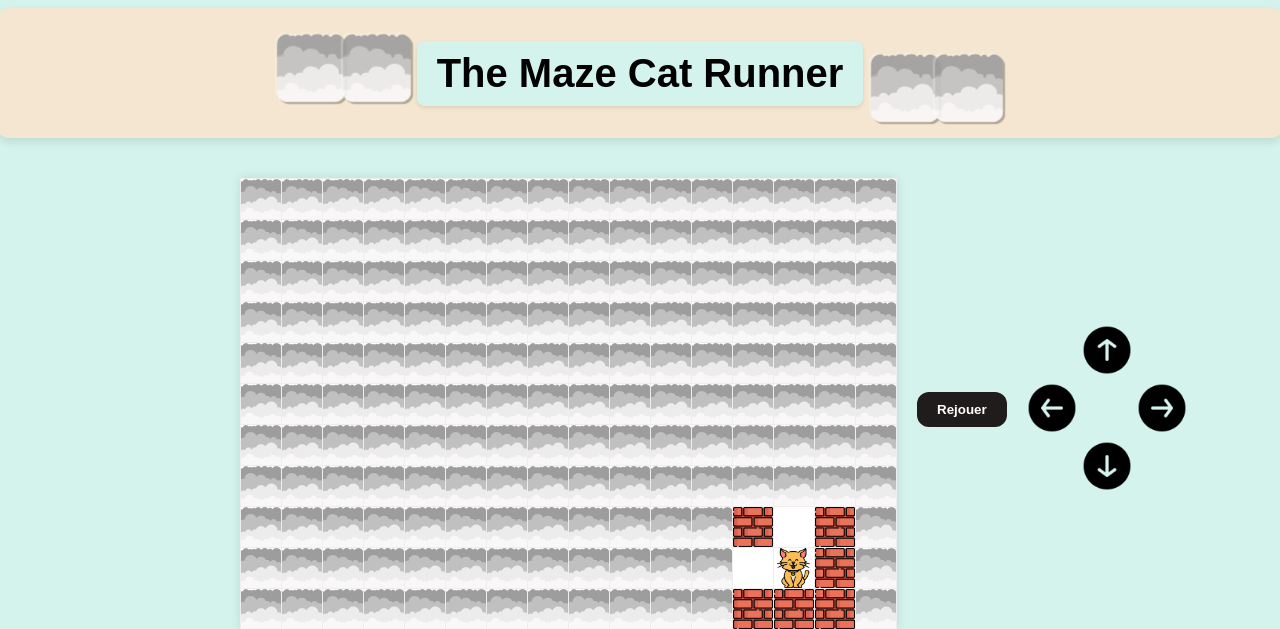
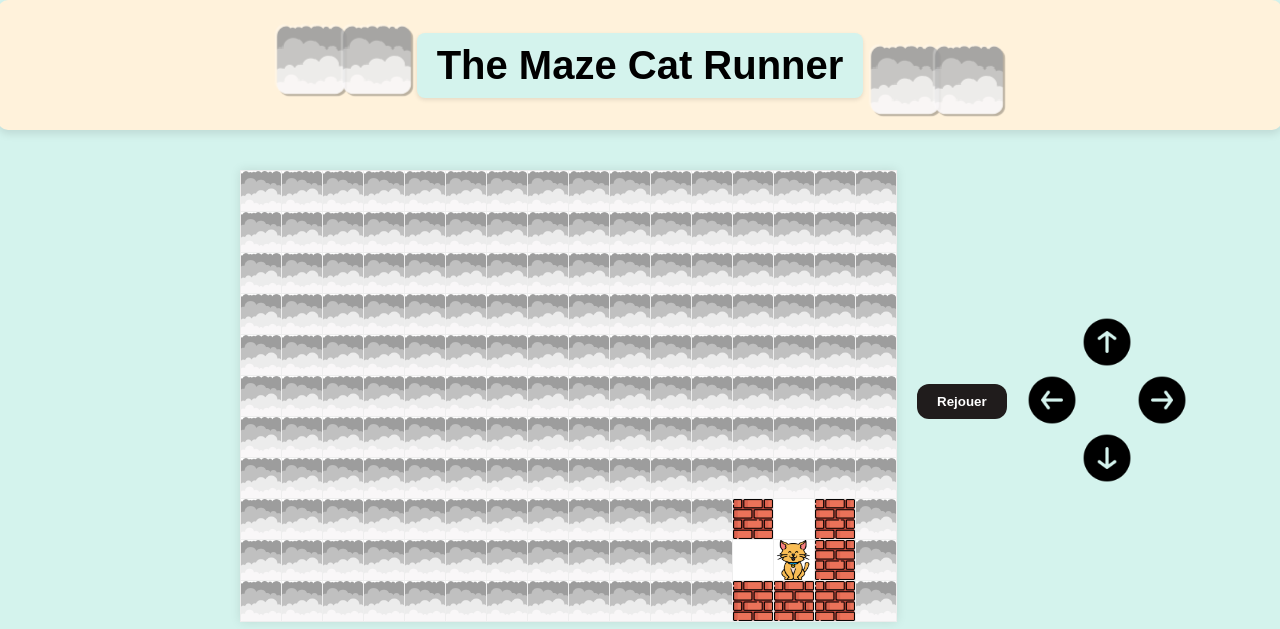
Before and after one commit to youcefaddou/The-Maze-CatRunner-PHP-Game, a PHP site: page / in a window 1280 px wide. Shown: the top 629 px of the page. Run offline with PHP 8.4, Linux system fonts and the light colour scheme.

Commit message:
correction css

```diff
--- a/style.css
+++ b/style.css
@@ -25,11 +25,10 @@ body {
 }
 
 .headerContainer {
-    background-color: rgb(244, 230, 208);
+    background-color: rgb(255, 242, 219);
     padding: 15px;
     width: 98%;
     margin-bottom: 5vh;
-    margin-top: 1vh;
     display: flex;
     justify-content: center;
     align-items: center;
```
